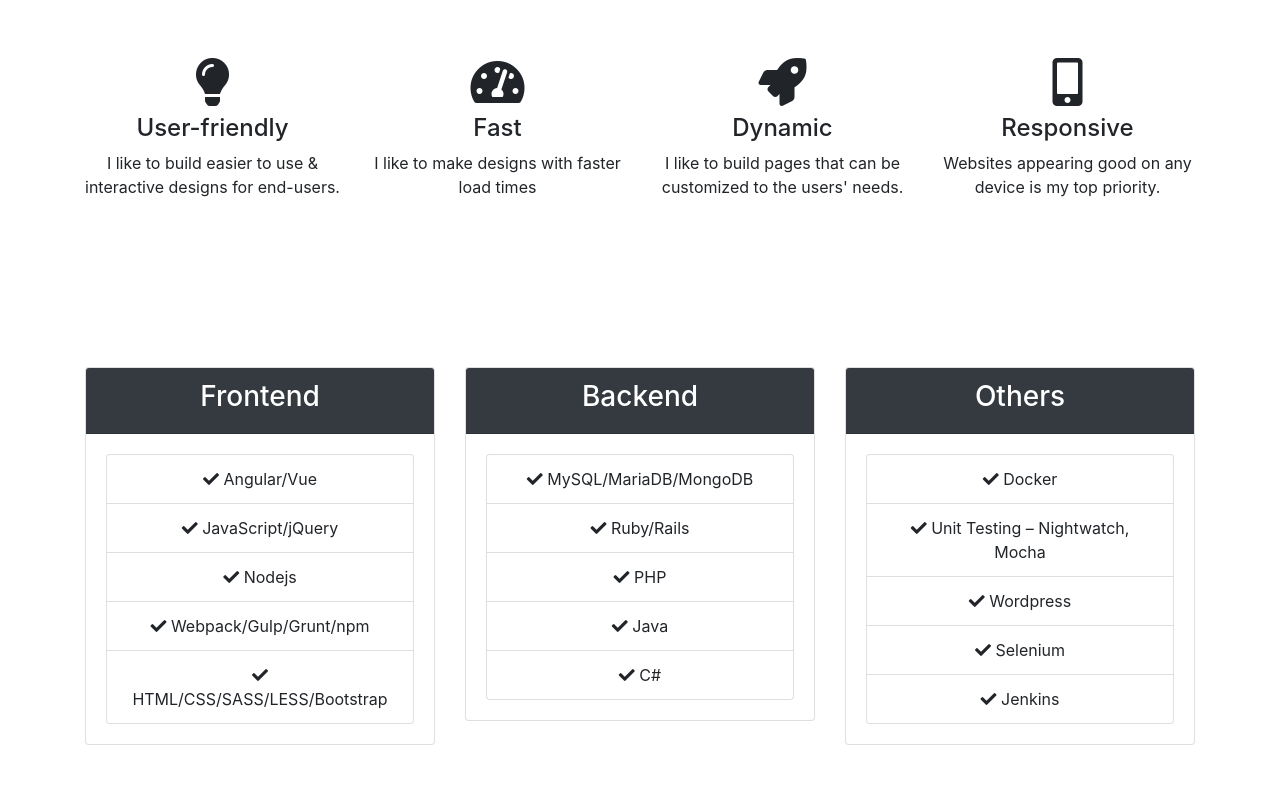
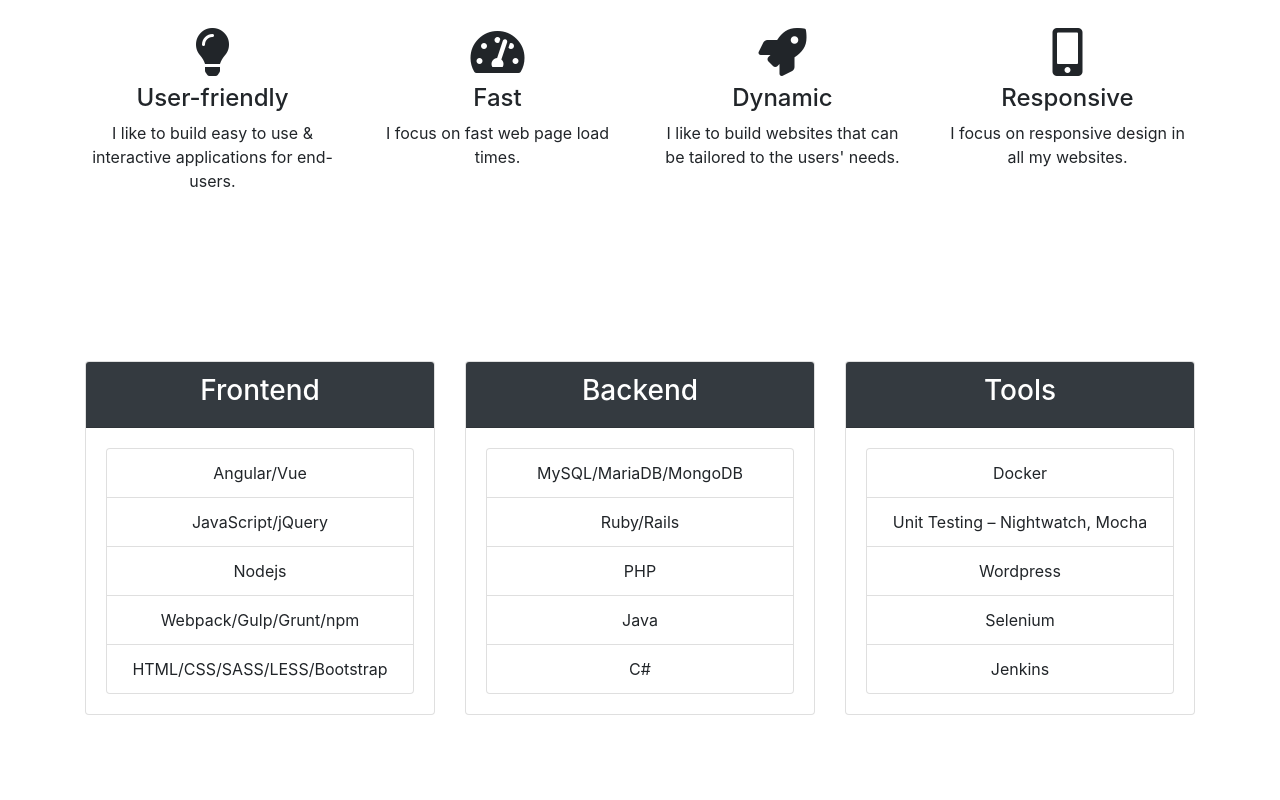
Before and after one commit to nehadebbad/portfolio, a plain HTML site: page index.html in a window 1280 px wide. Shown: the part 1080-1880 px from the top of the page. Drawn offline with nearby package versions, Linux system fonts and the light colour scheme; some packages are replaced by stand-ins of ours; a script that the page names is missing.

Commit message:
changes to text

```diff
--- a/index.html
+++ b/index.html
@@ -64,9 +64,10 @@
           <div class="container pt-5">
             <h1>Hello! I'm Neha Debbad.</h1>
             <p class="lead">
-              I am a Master’s student from University of North Carolina at Charlotte majoring in Computer Science with specialization in Software Systems and Networks.
-              I am an enthusiastic quick learner passionate about designing & developing RESTful applications. Core skills are Software Development Life Cycle
-              and Full Stack Development with familiarity in Shell Scripting.</br></br>
+              I'm a Computer Science Master’s graduate from University of North Carolina at Charlotte with specialization in Software Systems and Networks.
+              I'm a quick learner, enthusiastic & passionate about designing & developing business applications. My core strengths are Agile Full Stack Development &
+              Front End Development.
+              </br></br>
               <a href="about.html" class="btn btn-success btn-lg">More about me!</a>
             </p>
           </div>
@@ -81,22 +82,22 @@
         <div class="col-md-3 mb-4 text-center">
           <i class="fas fa-lightbulb fa-3x mb-2"></i>
           <h4>User-friendly</h4>
-          <p>I like to build easier to use & interactive designs for end-users.</p>
+          <p>I like to build easy to use & interactive applications for end-users.</p>
         </div>
         <div class="col-md-3 mb-4 text-center">
           <i class="fas fa-tachometer-alt fa-3x mb-2"></i>
           <h4>Fast</h4>
-          <p>I like to make designs with faster load times</p>
+          <p>I focus on fast web page load times.</p>
         </div>
         <div class="col-md-3 mb-4 text-center">
           <i class="fas fa-rocket fa-3x mb-2"></i>
           <h4>Dynamic</h4>
-          <p>I like to build pages that can be customized to the users' needs.</p>
+          <p>I like to build websites that can be tailored to the users' needs.</p>
         </div>
         <div class="col-md-3 mb-4 text-center">
           <i class="fas fa-mobile-alt fa-3x mb-2"></i>
           <h4>Responsive</h4>
-          <p>Websites appearing good on any device is my top priority.</p>
+          <p>I focus on responsive design in all my websites.</p>
         </div>
       </div>
     </div>
@@ -114,19 +115,19 @@
             <div class="card-body">
               <ul class="list-group">
                 <li class="list-group-item">
-                  <i class="fas fa-check"></i> Angular/Vue
+                  Angular/Vue
                 </li>
                 <li class="list-group-item">
-                  <i class="fas fa-check"></i> JavaScript/jQuery
+                  JavaScript/jQuery
                 </li>
                 <li class="list-group-item">
-                  <i class="fas fa-check"></i> Nodejs
+                  Nodejs
                 </li>
                 <li class="list-group-item">
-                  <i class="fas fa-check"></i> Webpack/Gulp/Grunt/npm
+                  Webpack/Gulp/Grunt/npm
                 </li>
                 <li class="list-group-item">
-                  <i class="fas fa-check"></i> HTML/CSS/SASS/LESS/Bootstrap
+                  HTML/CSS/SASS/LESS/Bootstrap
                 </li>
               </ul>
             </div>
@@ -140,19 +141,19 @@
             <div class="card-body">
               <ul class="list-group">
                 <li class="list-group-item">
-                  <i class="fas fa-check"></i> MySQL/MariaDB/MongoDB
+                  MySQL/MariaDB/MongoDB
                 </li>
                 <li class="list-group-item">
-                  <i class="fas fa-check"></i> Ruby/Rails
+                  Ruby/Rails
                 </li>
                 <li class="list-group-item">
-                  <i class="fas fa-check"></i> PHP
+                  PHP
                 </li>
                 <li class="list-group-item">
-                  <i class="fas fa-check"></i> Java
+                  Java
                 </li>
                 <li class="list-group-item">
-                  <i class="fas fa-check"></i> C#
+                  C#
                 </li>
               </ul>
             </div>
@@ -161,24 +162,24 @@
         <div class="col-md-4">
           <div class="card text-center">
             <div class="card-header bg-dark text-white">
-              <h3>Others</h3>
+              <h3>Tools</h3>
             </div>
             <div class="card-body">
               <ul class="list-group">
                 <li class="list-group-item">
-                  <i class="fas fa-check"></i> Docker
+                  Docker
                 </li>
                 <li class="list-group-item">
-                  <i class="fas fa-check"></i> Unit Testing – Nightwatch, Mocha
+                  Unit Testing – Nightwatch, Mocha
                 </li>
                 <li class="list-group-item">
-                  <i class="fas fa-check"></i> Wordpress
+                  Wordpress
                 </li>
                 <li class="list-group-item">
-                  <i class="fas fa-check"></i> Selenium
+                  Selenium
                 </li>
                 <li class="list-group-item">
-                  <i class="fas fa-check"></i> Jenkins
+                  Jenkins
                 </li>
               </ul>
             </div>
@@ -236,10 +237,10 @@
             <p class="mb-0 lead">As a Software Developer Intern at Syntax Systems USA LP,
               my experience focused on application development in an Agile environment (scrum)
               where I worked on building reusable Vue.js views and components, implemented a filter using AWS Java SDK.
-              worked on extending webpack to aggregate licenses from third party dependencies,
+              I also worked on extending webpack to aggregate licenses from third party dependencies,
               created server-side endpoints (Java), worked with MariaDB, worked on d3 for data visualization, worked on web sockets,
               worked on MySQL stored procedures and have written unit tests using Nightwatch, Mocha and Selenium.
-              I also optimized the code efficiency of SLA reporting tool in C# by 60 times. </p>
+              I also optimized the code efficiency of SLA reporting tool in C# to run 60 times faster. </p>
           </div>
         </div>
       </div>
```
